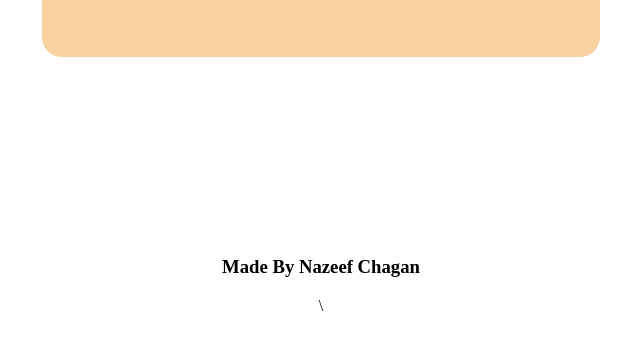
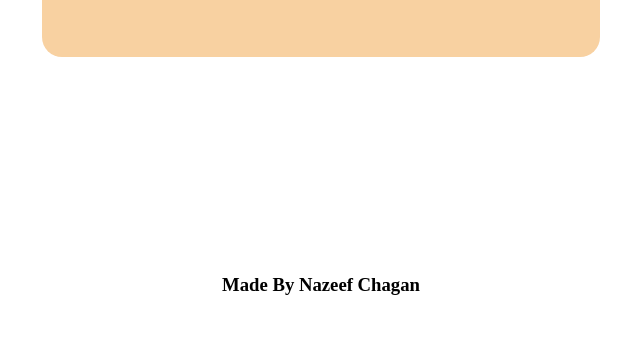
Before and after one commit to nazeefc/tem-convert, a plain HTML site: page index.html in a window 1280 px wide. Shown: the part 475-816 px from the top of the page, without its empty margins (319-959 px from the left). Drawn offline with Linux system fonts and the light colour scheme.

Commit message:
Update index.html

```diff
--- a/index.html
+++ b/index.html
@@ -29,6 +29,10 @@
             justify-content: space-around;
             align-items: center;
         }
+        .footer {
+        position: absolute;
+        bottom: 10px;
+      }
         input{
             height: 25px;
             font-size: 15px;
@@ -67,9 +71,9 @@ input::-webkit-inner-spin-button {
         </div>
         </div>
     </div>
-    <div style="position:absolute;bottom:10px;text-align:center;">
-        <h3>Made By Nazeef Chagan</h3>\
-        </div>
+    <div class="footer">
+      <h3>Made By Nazeef Chagan</h3>
+    </div>
     <script>
         let cel = document.querySelector("#cel");
         let fah = document.querySelector("#fah");
```
